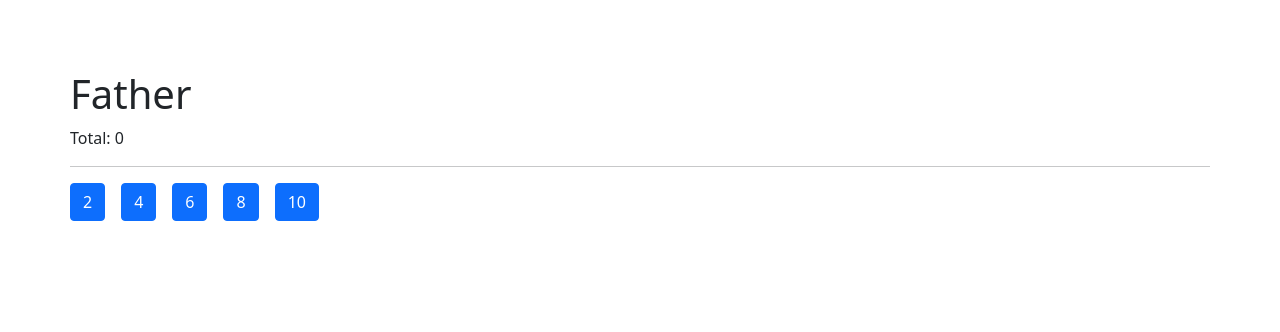
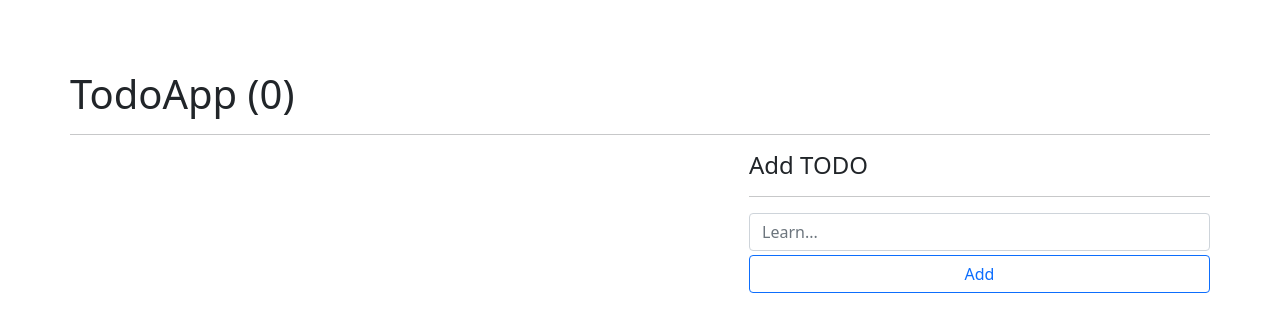
Before and after one commit to JL-OLEMAR/custom-hooks-react, a React (Vite) app: page / in a window 1280 px wide. Shown: the top 332 px of the page. Built offline with nearby package versions, Linux system fonts and the light colour scheme.

Commit message:
useReducer

```diff
--- /dev/null
+++ b/src/components/08-useReducer/TodoAdd.jsx
@@ -0,0 +1,48 @@
+/* eslint-disable no-useless-return */
+import { useForm } from '../../hooks/useForm.jsx'
+
+export const TodoAdd = ({ handleAddTodo }) => {
+  const [{ description }, handleInputChange, reset] = useForm({
+    description: ''
+  })
+
+  const handleSubmit = (e) => {
+    e.preventDefault()
+    if (description.trim().length <= 1) return
+
+    const newTodo = {
+      id: new Date().getTime(),
+      desc: description,
+      done: false
+    }
+
+    handleAddTodo(newTodo)
+    reset()
+  }
+
+  return (
+    <>
+      <h4>Add TODO</h4>
+      <hr />
+
+      <form onSubmit={handleSubmit}>
+        <input
+          autoComplete='off'
+          className='form-control'
+          name='description'
+          placeholder='Learn...'
+          type='text'
+          value={description}
+          onChange={handleInputChange}
+        />
+
+        <button
+          className='btn btn-outline-primary btn-settings'
+          type='submit'
+        >
+          Add
+        </button>
+      </form>
+    </>
+  )
+}
--- /dev/null
+++ b/src/components/08-useReducer/TodoApp.jsx
@@ -0,0 +1,53 @@
+import { useReducer, useEffect } from 'react'
+
+import { todoReducer } from './todoReducer.jsx'
+import { TodoList } from './TodoList.jsx'
+import './styles.css'
+import { TodoAdd } from './TodoAdd.jsx'
+
+const init = () => {
+  return JSON.parse(window.localStorage.getItem('todos')) || []
+}
+
+export const TodoApp = () => {
+  const [state, dispatch] = useReducer(todoReducer, [], init)
+
+  useEffect(() => {
+    window.localStorage.setItem('todos', JSON.stringify(state))
+  }, [state])
+
+  const handleAddTodo = (newTodo) => {
+    dispatch({ type: 'add', payload: newTodo })
+  }
+
+  const handleDelete = (todoId) => {
+    const action = { type: 'delete', payload: todoId }
+
+    dispatch(action)
+  }
+
+  const handleToggle = (todoId) => {
+    dispatch({ type: 'toggle', payload: todoId })
+  }
+
+  return (
+    <div>
+      <h1>TodoApp ({state.length})</h1>
+      <hr />
+
+      <div className='row'>
+        <div className='col-7'>
+          <TodoList
+            handleDelete={handleDelete}
+            handleToggle={handleToggle}
+            todos={state}
+          />
+        </div>
+
+        <div className='col-5'>
+          <TodoAdd handleAddTodo={handleAddTodo} />
+        </div>
+      </div>
+    </div>
+  )
+}
--- /dev/null
+++ b/src/components/08-useReducer/TodoList.jsx
@@ -0,0 +1,17 @@
+import { TodoListItem } from './TodoListItem.jsx'
+
+export const TodoList = ({ handleDelete, handleToggle, todos }) => {
+  return (
+    <ul className='list-group list-group-flush'>
+      {todos.map((todo, i) => (
+        <TodoListItem
+          key={todo.id}
+          handleDelete={handleDelete}
+          handleToggle={handleToggle}
+          index={i}
+          todo={todo}
+        />
+      ))}
+    </ul>
+  )
+}
--- /dev/null
+++ b/src/components/08-useReducer/TodoListItem.jsx
@@ -0,0 +1,23 @@
+export const TodoListItem = ({
+  handleDelete,
+  handleToggle,
+  index,
+  todo
+}) => {
+  return (
+    <li key={todo.id} className='list-group-item'>
+      <p
+        className={`${todo.done && 'completed'}`}
+        onClick={() => handleToggle(todo.id)}
+      >
+        {index + 1} · {todo.desc}
+      </p>
+      <button
+        className='btn btn-danger btn-sm'
+        onClick={() => handleDelete(todo.id)}
+      >
+        Delete
+      </button>
+    </li>
+  )
+}
--- /dev/null
+++ b/src/components/08-useReducer/styles.css
@@ -0,0 +1,31 @@
+body {
+  margin: 0;
+  padding: 50px;
+}
+
+.list-group-item {
+  align-items: center;
+  display: flex;
+  justify-content: space-between;
+  padding-left: 10px;
+  padding: 0;
+}
+
+.list-group-item > p {
+  cursor: pointer;
+  margin-top: 0;
+  padding-top: 20px;
+}
+
+.list-group-item > button {
+  margin-right: 20px;
+}
+
+.btn-settings {
+  width: 100%;
+  margin-top: 0.25rem;
+}
+
+.completed {
+  text-decoration: line-through;
+}
--- /dev/null
+++ b/src/components/08-useReducer/todoReducer.jsx
@@ -0,0 +1,17 @@
+export const todoReducer = (state = [], action) => {
+  switch (action.type) {
+    case 'add':
+      return [...state, action.payload]
+
+    case 'delete':
+      return state.filter((todo) => todo.id !== action.payload)
+
+    case 'toggle':
+      return state.map((todo) =>
+        todo.id === action.payload ? { ...todo, done: !todo.done } : todo
+      )
+
+    default:
+      return state
+  }
+}
--- a/src/main.jsx
+++ b/src/main.jsx
@@ -1,6 +1,6 @@
 import ReactDOM from 'react-dom'
 
-import { Father } from './components/07-memo-task/Father.jsx'
+import { TodoApp } from './components/08-useReducer/TodoApp.jsx'
 
 // import { CounterApp } from './components/01-useState/CounterApp.jsx'
 // import { CounterWithCustomHook } from './components/01-useState/CounterWithCustomHook.jsx'
@@ -13,7 +13,8 @@ import { Father } from './components/07-memo-task/Father.jsx'
 // import { Memorize } from './components/06-memos/Memorize.jsx'
 // import { MemoHook } from './components/06-memos/MemoHook.jsx'
 // import { CallbackHook } from './components/06-memos/CallbackHook.jsx'
+// import { Father } from './components/07-memo-task/Father.jsx'
 
 import './index.css'
 
-ReactDOM.render(<Father />, document.getElementById('root'))
+ReactDOM.render(<TodoApp />, document.getElementById('root'))
```
